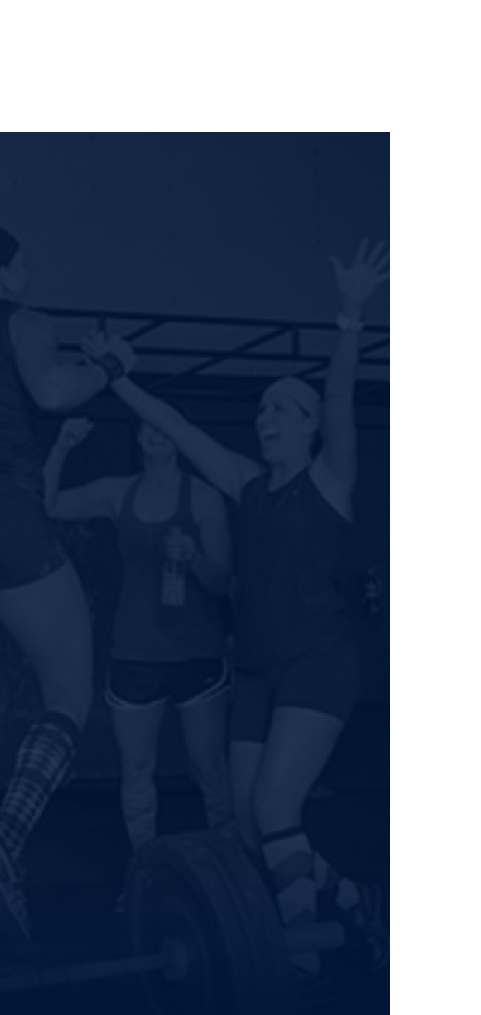
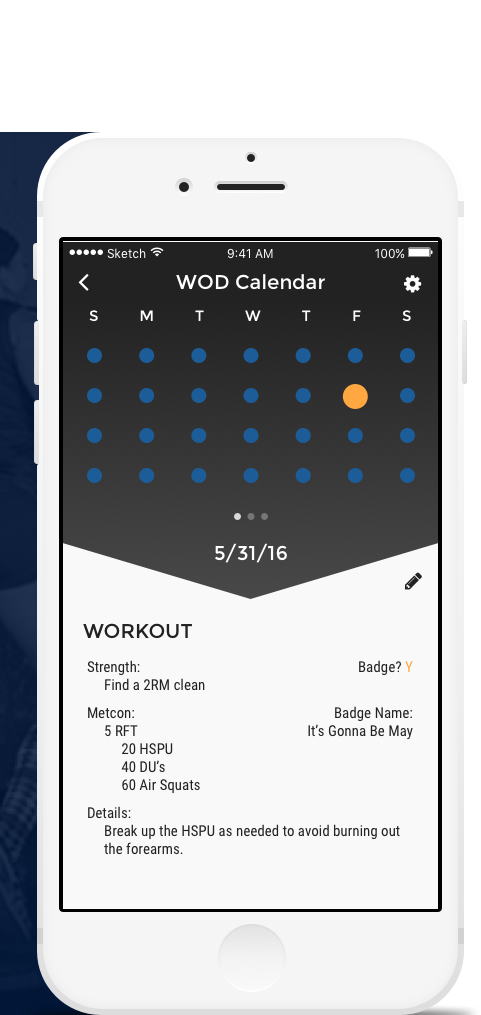
Before and after one commit to bladionlucero/product-showcase, a plain HTML site: page index.html in a window 390 px wide. Shown: the part 960-1975 px from the top of the page, 481 px wide, since content can reach past the window. Drawn offline with Linux system fonts and the light colour scheme.

Commit message:
phone screen test

```diff
--- a/index.html
+++ b/index.html
@@ -48,7 +48,15 @@
   </div>
 
   <div class="sponsors"></div>
-  <div class="coaches"></div>
+  <div class="coaches">
+    <div class="container">
+      <div class="row">
+        <div class="one-half column">
+          <img class="phone" src="assets/images/phone_screens/calendar.png">
+        </div>
+      </div>
+    </div>
+  </div>
   <div class="athletes"></div>
   <div class="footer"></div>
 
--- a/styles/landing.css
+++ b/styles/landing.css
@@ -17,6 +17,10 @@ nav.navbar > .logo {
     position: relative;
     cursor: pointer;  /* produces the finger-pointer icon when you hover over the logo */
  }
+
+.phone {
+  position: relative;
+}
 
 div.sponsors {
   background-color: white;
```
